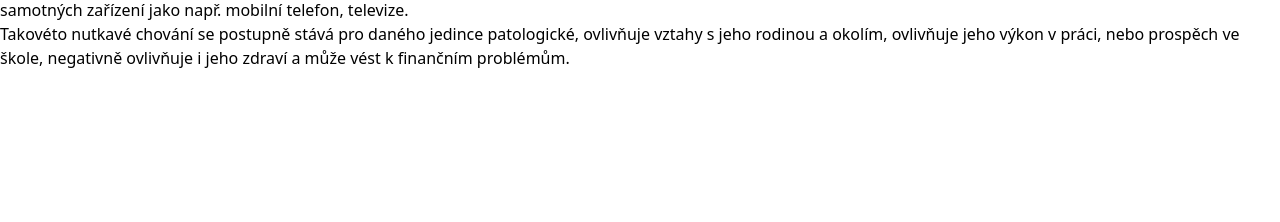
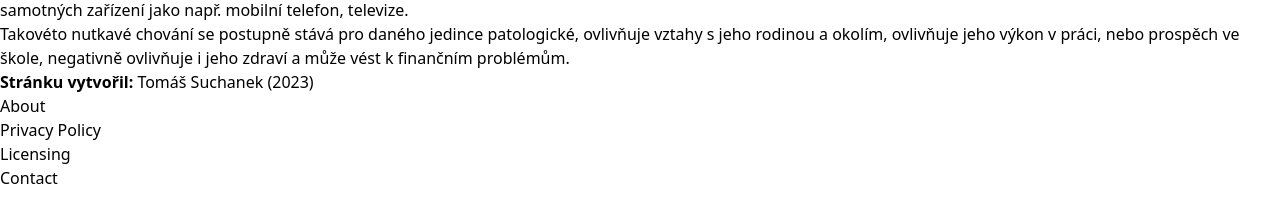
Before and after one commit to suchanek-tom/Netolismus-Web, a React (Vite) app in the folder web-netolismus/: page / in a window 1280 px wide. Shown: the part 194-416 px from the top of the page. Built offline with nearby package versions, Linux system fonts and the light colour scheme.

Commit message:
Add Footer and style ScrollToTop button

```diff
--- a/web-netolismus/src/Pages/HomePage.jsx
+++ b/web-netolismus/src/Pages/HomePage.jsx
@@ -1,4 +1,5 @@
 import ScrollToTop from "../components/ScrollToTop"
+import Footer from "../components/Footer"
 
 
 const Homepage = () => {
@@ -40,6 +41,9 @@ const Homepage = () => {
 
             <p className=" text-center text-2xl py-12 px-20">Takovéto nutkavé chování se postupně stává pro daného jedince patologické, ovlivňuje vztahy s jeho rodinou a okolím, ovlivňuje jeho výkon v práci, nebo prospěch ve škole, negativně ovlivňuje i jeho zdraví a může vést k finančním problémům.</p>
 
+            {/* Footer */}
+            <Footer />
+
         </body>
     )
 }
--- /dev/null
+++ b/web-netolismus/src/components/Footer.jsx
@@ -0,0 +1,28 @@
+
+const Footer = () =>{
+    return(
+        <footer className=" bg-white rounded-lg shadow m-4">
+            <div class="w-full mx-auto max-w-screen-xl p-4 md:flex md:items-center md:justify-between">
+                <span class="text-sm sm:text-center">
+                         <b>Stránku vytvořil:</b> Tomáš Suchanek (2023)
+                </span>
+                <ul class="flex flex-wrap items-center mt-3 text-sm font-medium  sm:mt-0">
+                    <li>
+                        <a href="#" class="mr-4 hover:underline md:mr-6 ">About</a>
+                    </li>
+                    <li>
+                        <a href="#" class="mr-4 hover:underline md:mr-6">Privacy Policy</a>
+                    </li>
+                    <li>
+                        <a href="#" class="mr-4 hover:underline md:mr-6">Licensing</a>
+                    </li>
+                    <li>
+                        <a href="#" class="hover:underline">Contact</a>
+                    </li>
+                </ul>
+            </div>
+        </footer>
+    )
+}
+
+export default Footer
--- a/web-netolismus/src/components/ScrollToTop.jsx
+++ b/web-netolismus/src/components/ScrollToTop.jsx
@@ -29,7 +29,7 @@ const ScrollToTop = () => {
         <div className=" relative">
             {" "}
             {showTopBtn && (
-                <FaAngleUp className=" fixed bottom-10 right-6 z-20 h-6 w-6 cursor-pointer" onClick={goToTop} />
+                <FaAngleUp className=" fixed bottom-10 right-6 z-20 h-10 w-10 cursor-pointer rounded-md bg-slate-500 hover:scale-125 duration-300" onClick={goToTop} />
             )}
             {" "}
         </div>
```
